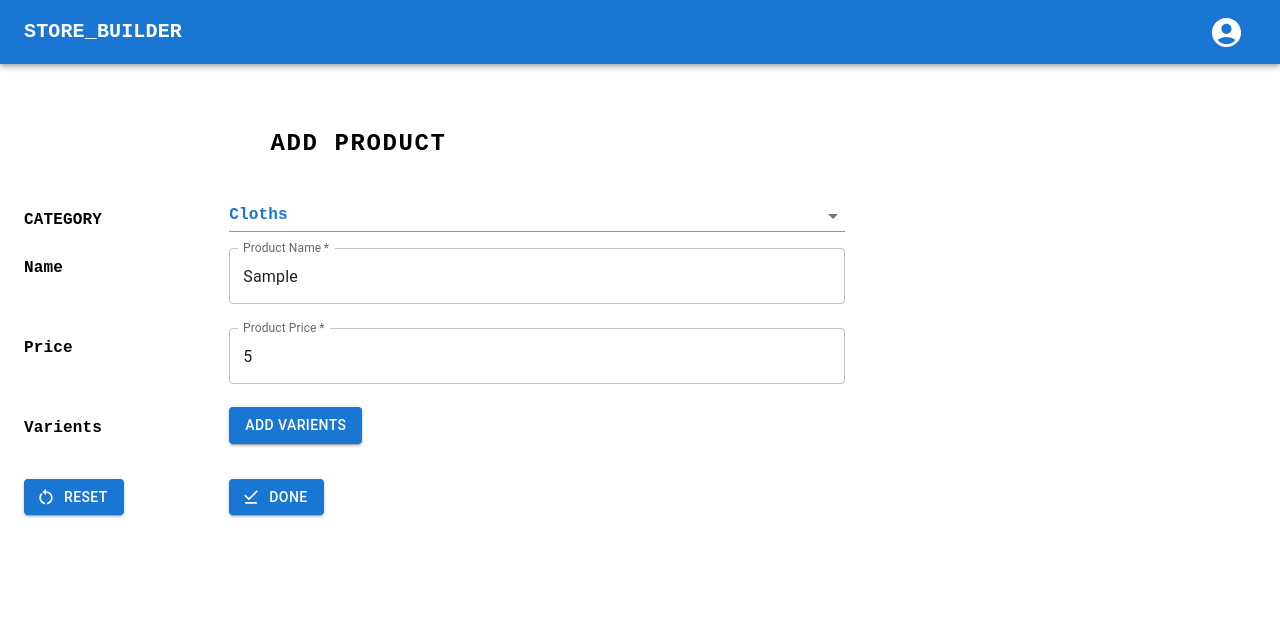
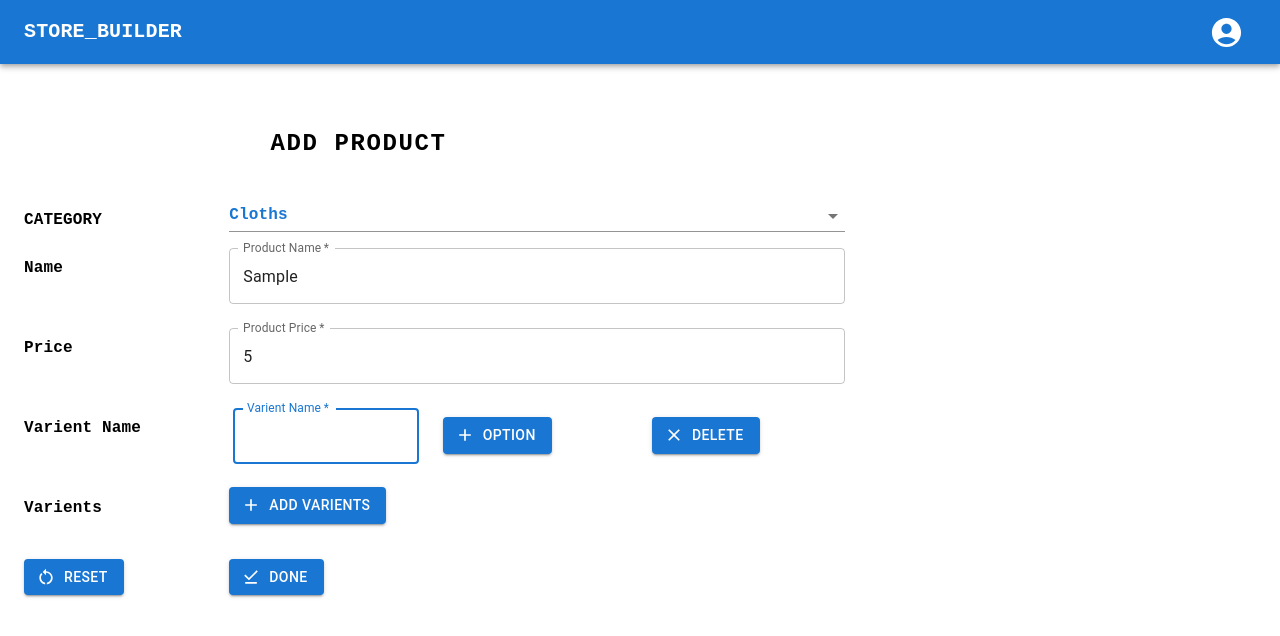
Before and after one commit to huzaifasattar/Store_Builder, a React (Create React App) app: page /product in a window 1280 px wide. Both pictures are taken after typing "Sample", "5" into the empty fields and a click on the button "ADD VARIENTS". Shown: the top 636 px of the page. Built offline with nearby package versions, Linux system fonts and the light colour scheme.

Commit message:
import initial value and design

```diff
--- a/src/commponents/addProduct/addProduct.js
+++ b/src/commponents/addProduct/addProduct.js
@@ -9,13 +9,19 @@ import {
 } from "@mui/material";
 import DownloadDoneIcon from "@mui/icons-material/DownloadDone";
 import RestartAltIcon from "@mui/icons-material/RestartAlt";
+import AddIcon from "@mui/icons-material/Add";
 import { useState } from "react";
 import { nanoid } from "@reduxjs/toolkit";
+import VarientOt from "./varient";
+import { useDispatch } from "react-redux";
+import { productAdd } from "../redux/state";
 const AddProduct = () => {
   // const [selecteditemCategory, setSelecteditemCategory] =useState(['Smart Watch', 'Cosmetics', 'Mobile Accessories', 'Others']);
   // const show = (e) => {
   //     setSelecteditemCategory(e.target.value);
   // };
+
+   const dispatch = useDispatch();
   const [productValue, setProductValue] = useState({
     category: "Cloths",
     name: "",
@@ -23,6 +29,7 @@ const AddProduct = () => {
     id: nanoid(),
     varients: [],
   });
+
 
   console.log(productValue);
   const handleChange = (e) => {
@@ -37,6 +44,23 @@ const AddProduct = () => {
       return clone;
     });
   };
+  const deleteVarient = (index) => {
+    setProductValue((pre) => {
+      const clone = { ...pre };
+      const newArr = [...pre.varients];
+      newArr.splice(index, 1);
+      clone.varients = newArr;
+      return clone;
+    });
+  };
+  const addButton = () => {
+    dispatch(productAdd(productValue));
+    setProductValue((pre) => ({
+        ...pre,
+        varients: []
+    }))
+
+}
   const categoryArr = ["Cloths", "Shoes", "BackPack", "Accessories"];
 
   return (
@@ -145,6 +169,22 @@ const AddProduct = () => {
                 />
               </Grid>
             </Grid>
+            {productValue.varients.map((varient, index) => (
+              <VarientOt
+                key={index}
+                index={index}
+                varient={varient}
+                inputVal={varient.type}
+                deleteVarient={deleteVarient}
+                onChange={(value) => {
+                  setProductValue((val) => {
+                    const clone = { ...val };
+                    clone.varients[index] = value;
+                    return clone;
+                  });
+                }}
+              />
+            ))}
             <Grid container>
               <Grid item xs={12} sm={2} md={2}>
                 <Typography
@@ -158,8 +198,22 @@ const AddProduct = () => {
                   Varients
                 </Typography>
               </Grid>
+
               <Grid item xs={12} sm={6} md={6}>
-                <Button variant="contained" style={{ marginTop: "15px" }}>
+                <Button
+                  variant="contained"
+                  style={{ marginTop: "15px" }}
+                  startIcon={<AddIcon />}
+                  onClick={() =>
+                    setProductValue((prev) => ({
+                      ...prev,
+                      varients: [
+                        ...prev.varients,
+                        { type: "", options: [], id: nanoid() },
+                      ],
+                    }))
+                  }
+                >
                   Add Varients
                 </Button>
               </Grid>
@@ -172,6 +226,12 @@ const AddProduct = () => {
                   variant="contained"
                   style={{ marginTop: "15px" }}
                   startIcon={<RestartAltIcon />}
+                  onClick={() =>
+                    setProductValue((pre) => ({
+                      ...pre,
+                      varients: [],
+                    }))
+                  }
                 >
                   Reset
                 </Button>
@@ -181,6 +241,14 @@ const AddProduct = () => {
                   variant="contained"
                   style={{ marginTop: "15px" }}
                   startIcon={<DownloadDoneIcon />}
+                  onClick={() => addButton()}
+                  disabled={
+                    !(
+                      productValue.category &&
+                      productValue.name &&
+                      productValue.price
+                    )
+                  }
                 >
                   Done
                 </Button>
--- /dev/null
+++ b/src/commponents/addProduct/options.js
@@ -0,0 +1,96 @@
+import DeleteIcon from "@mui/icons-material/Delete";
+import { Grid, Typography, TextField, Button, Box } from "@mui/material";
+import { useEffect, useState } from "react";
+
+const OptionVa = ({ index, onChange, deleteOptions, id }) => {
+  const [valueOption, setValueOption] = useState({
+    name: "",
+    price: "",
+    id,
+  });
+
+  const handleChange = (e) => {
+    let value = e.target.value;
+    if (e.target.name === "price") {
+      value = +value;
+    }
+
+    setValueOption((val) => {
+      const clone = { ...val };
+      clone[e.target.name] = value;
+      return clone;
+    });
+  };
+
+  useEffect(() => {
+    onChange(valueOption);
+  }, [valueOption]);
+  return (
+    <>
+      <Grid container spacing={2}>
+        <Grid item xs={12} sm={2} md={2}>
+          <Box sx={{ marginLeft: "30px" }}>
+            <Typography
+              mt={3}
+              component={"h3"}
+              sx={{
+                fontFamily: "monospace",
+                fontWeight: 700,
+              }}
+            >
+              Name
+            </Typography>
+          </Box>
+        </Grid>
+        <Grid item xs={12} sm={2} md={2}>
+          <TextField
+            margin="normal"
+            required
+            fullWidth
+            name="name"
+            label="Name"
+            type="text"
+            autoFocus
+            onChange={(e) => handleChange(e)}
+          />
+        </Grid>
+        <Grid item xs={12} sm={1} md={1}>
+          <Typography
+            mt={3}
+            component={"h3"}
+            sx={{
+              fontFamily: "monospace",
+              fontWeight: 700,
+            }}
+          >
+            Price
+          </Typography>
+        </Grid>
+        <Grid item xs={12} sm={2} md={2}>
+          <TextField
+            margin="normal"
+            required
+            fullWidth
+            name="price"
+            label="Pice"
+            type="text"
+            autoFocus
+            onChange={(e) => handleChange(e)}
+          />
+        </Grid>
+
+        <Grid item xs={12} sm={2} md={2}>
+          <Button
+            variant="contained"
+            style={{ marginTop: "25px" }}
+            startIcon={<DeleteIcon />}
+            onClick={() => deleteOptions(index)}
+          >
+            Options
+          </Button>
+        </Grid>
+      </Grid>
+    </>
+  );
+};
+export default OptionVa;
--- /dev/null
+++ b/src/commponents/addProduct/varient.js
@@ -0,0 +1,110 @@
+import { Grid, Typography, TextField, Button } from "@mui/material";
+import AddIcon from "@mui/icons-material/Add";
+import ClearIcon from "@mui/icons-material/Clear";
+import OptionVa from "./options";
+import { useEffect, useState } from "react";
+import { nanoid } from "@reduxjs/toolkit";
+
+const VarientOt = ({ index, onChange, inputVal, deleteVarient, id }) => {
+  const [formValues, setFormValues] = useState({
+    type: "",
+    option: [],
+    id,
+  });
+
+  const handleChange = (e) => {
+    let value = e.target.value;
+
+    setFormValues((val) => {
+      const clone = { ...val };
+      clone[e.target.name] = value;
+      return clone;
+    });
+  };
+  useEffect(() => {
+    onChange(formValues);
+  }, [formValues]);
+
+  const deleteOptions = (index) => {
+    setFormValues((pre) => {
+      const clone = { ...pre };
+      const newArr = [...pre.option];
+      newArr.splice(index, 1);
+      clone.option = newArr;
+      return clone;
+    });
+  };
+  return (
+    <>
+      <Grid container spacing={3} >
+        <Grid item xs={12} sm={2} md={2}>
+          <Typography
+            mt={3}
+            component={"h3"}
+            sx={{
+              fontFamily: "monospace",
+              fontWeight: 700,
+            }}
+          >
+            Varient Name
+          </Typography>
+        </Grid>
+        <Grid item xs={12} sm={2} md={2}>
+          <TextField
+            margin="normal"
+            required
+            fullWidth
+            name="name"
+            label="Varient Name"
+            type="text"
+            autoFocus
+            defaultValue={inputVal}
+            onChange={(e) => handleChange(e)}
+          />
+        </Grid>
+
+        <Grid item xs={12} sm={2} md={2}>
+          <Button
+            variant="contained"
+            style={{ marginTop: "25px" }}
+            startIcon={<AddIcon />}
+            onClick={() =>
+              setFormValues((val) => ({
+                ...val,
+                option: [...val.option, { name: "", price: "", id: nanoid() }],
+              }))
+            }
+          >
+            Option
+          </Button>
+        </Grid>
+        <Grid item xs={12} sm={2} md={2}>
+          <Button
+            variant="contained"
+            style={{ marginTop: "25px" }}
+            startIcon={<ClearIcon />}
+            onClick={() => deleteVarient(index)}
+          >
+            Delete
+          </Button>
+              </Grid>
+
+      </Grid>
+      {formValues.option.map((val, index) =>
+                <OptionVa
+                    key={index}
+                    index={index}
+                    id={val.id}
+                    deleteOptions={deleteOptions}
+                    onChange={(value) => {
+                        setFormValues((val) => {
+                            const clone = { ...val }
+                            clone.option[index] = value;
+                            return clone
+                        })
+                    }}
+                />)}
+    </>
+  );
+};
+export default VarientOt;
```
